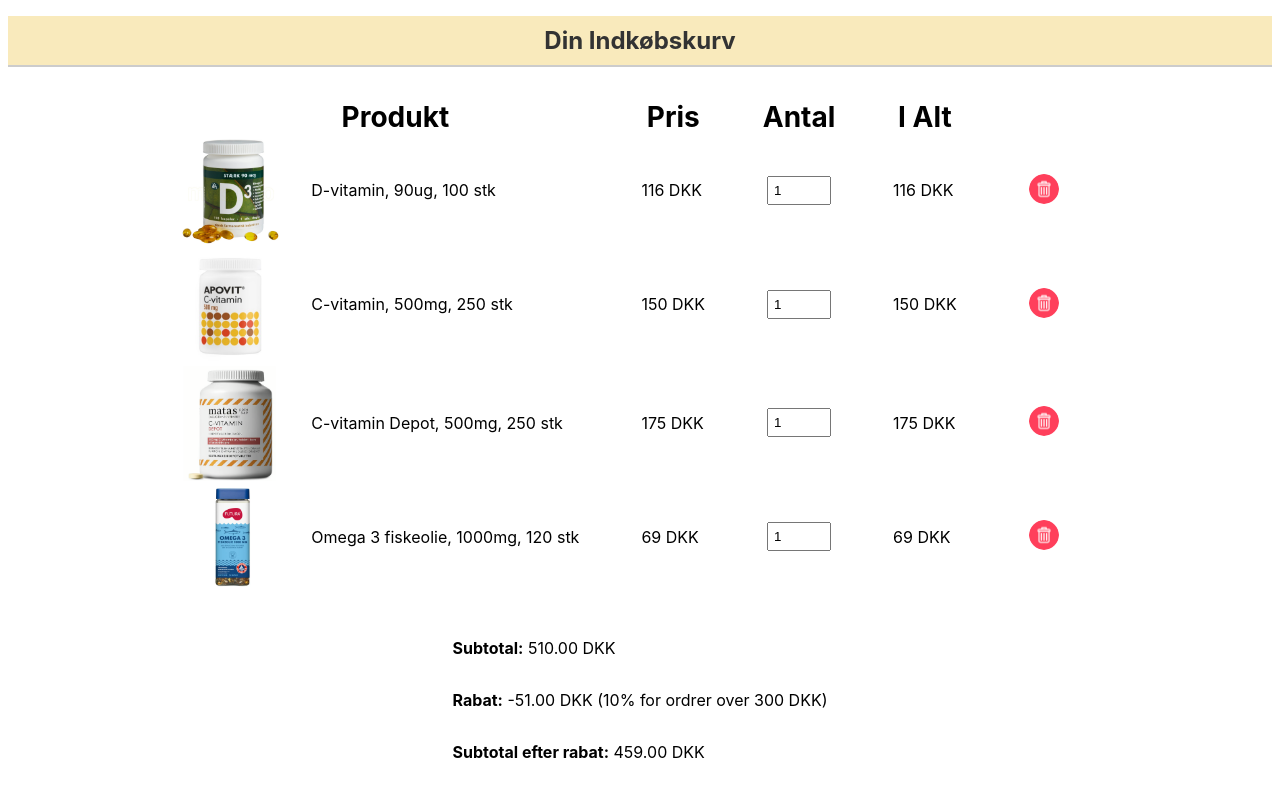
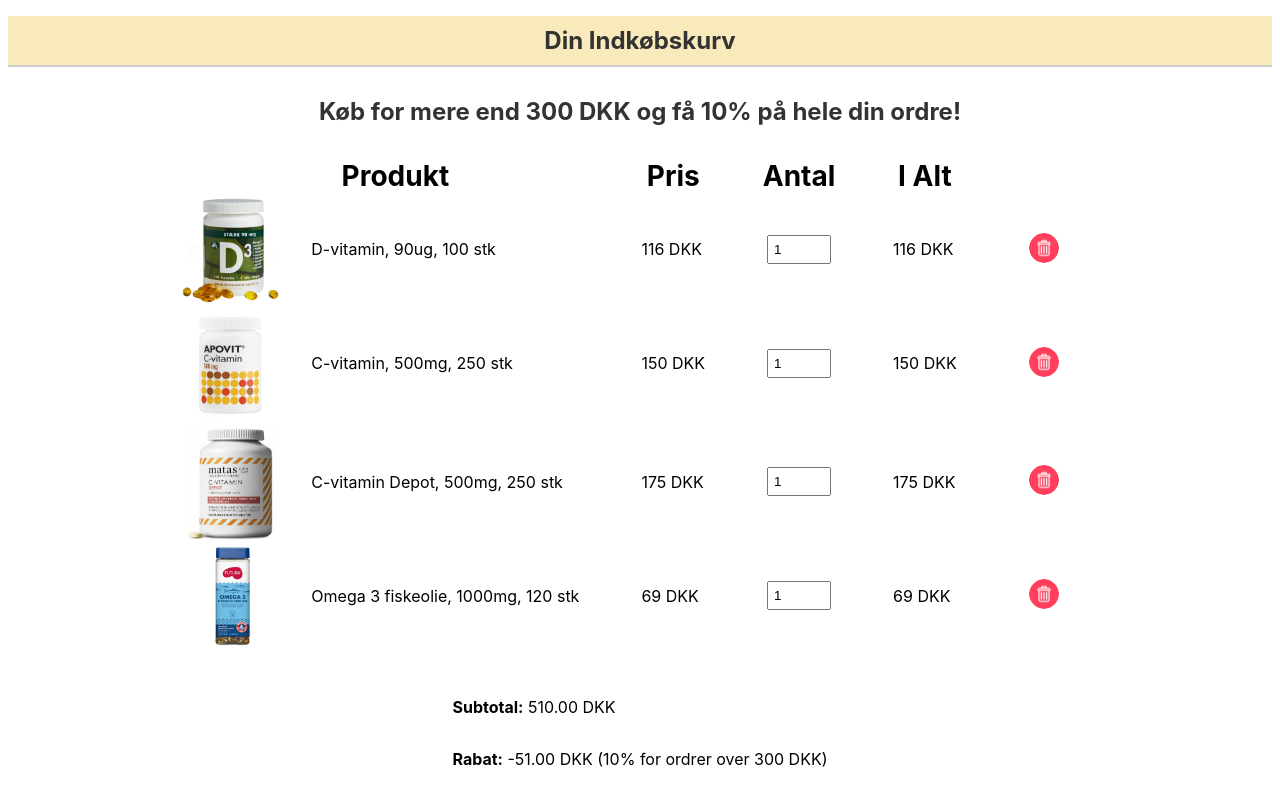
Before and after one commit to NumanBashir/CheckoutFlowReactProject, a React (Vite) app: page / in a window 1280 px wide. Shown: the top 800 px of the page. Built offline with nearby package versions, Linux system fonts and the light colour scheme; no server answers.

Commit message:
basketItem interface

```diff
--- a/src/App.tsx
+++ b/src/App.tsx
@@ -16,6 +16,7 @@ const App: React.FC = () => {
     <>
       <div className="container">
         <h1 className="title-cart">Din Indkøbskurv</h1>
+        <h1>Køb for mere end 300 DKK og få 10% på hele din ordre!</h1>
         <div className="content">
           <ProductTable products={products} />
           <SubmitForm />
--- a/src/interfaces/interfaces.ts
+++ b/src/interfaces/interfaces.ts
@@ -8,3 +8,8 @@ export interface Product {
   rebatePercent: number;
   upsellProductId: string;
 }
+
+export interface BasketItem {
+  id: string;
+  quantity: number;
+}
```
